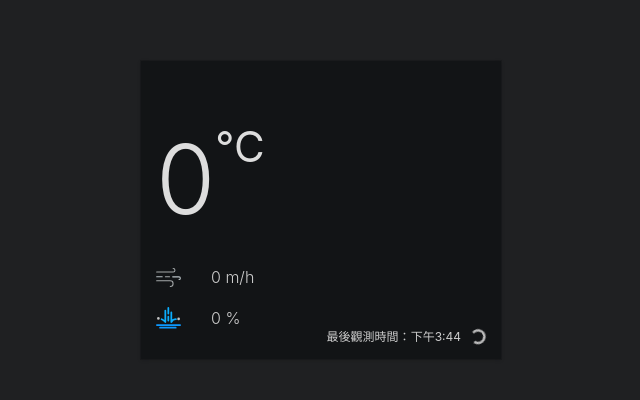
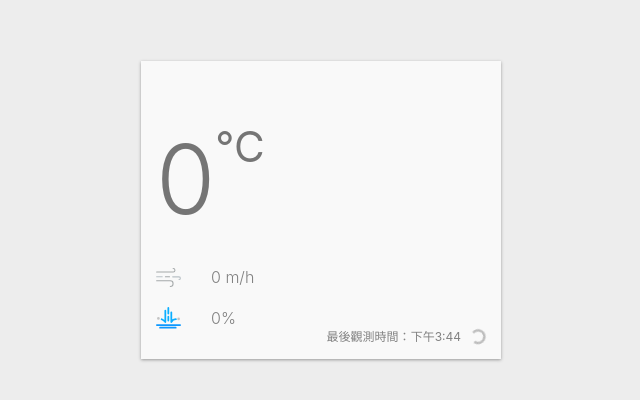
Before and after one commit to chaoting1995/weather_box, a React (Create React App) app: page / in a window 1280 px wide. Shown: the part 190-590 px from the top of the page, without its empty margins (319-959 px from the left). Built offline with nearby package versions, Linux system fonts and the light colour scheme; no server answers; the HTML template or start-up script is replaced by a standard one.

Commit message:
2020.12.01 02:11 完成進階資料處理與客製化（除了Custom Hooks）

```diff
--- a/src/App.js
+++ b/src/App.js
@@ -1,16 +1,10 @@
-import React, { useCallback,useState,useEffect } from 'react';
-import styled from '@emotion/styled'
-import dayjs from 'dayjs'
+import React, { useCallback,useState,useEffect, useMemo } from 'react';
+
 // import { ThemeProvider } from 'emotion-theming';書裡引入方法不能用了
 import {ThemeProvider} from '@emotion/react'
-
-import WeatherIcon from './components/WeatherIcon'
-
-import { ReactComponent as DayCloudyIcon } from './images/day-cloudy.svg';
-import { ReactComponent as AirFlowIcon } from './images/airFlow.svg';
-import { ReactComponent as RainIcon } from './images/rain.svg';
-import { ReactComponent as RefreshIcon } from './images/refresh.svg';
-import { ReactComponent as LoadingIcon } from './images/loading.svg';
+import WeatherCard from './views/WeatherCard';
+import { getMoment } from './utils/helpers'
+import styled from '@emotion/styled';
 
 //定義主題配色
 const theme = {
@@ -42,135 +36,22 @@ const Container = styled.div`
   justify-content: center;
 `;
 
-const WeatherCard= styled.div`
-  position: relative;
-  min-width: 360px;
-  box-shadow: ${({ theme }) => theme.boxShadow};
-  background-color: ${({ theme }) => theme.foregroundColor};
-  box-sizing: border-box;
-  padding: 30px 15px;
-  `;
-// 透過 props 取得傳進來的資料
-// props 會是 {theme: "dark", children: "台北市"}
-const Location = styled.div`
-  ${'' /* ${props => console.log(props)} */}
-  ${'' /* color: ${props => props.theme === 'dark' ? '#dadada' : '#212121'}; */}
-  color: ${({ theme }) => theme.titleColor};
-  font-size: 28px;
-  margin-bottom: 20px;
-`;
-  const Description = styled.div`
-  font-size: 16px;
-  color: ${({ theme }) => theme.textColor};
-  margin-bottom: 30px;
-`;
 
-  const CurrentWeather = styled.div`
-  display: flex;
-  justify-content: space-between;
-  align-items: center;
-  margin-bottom: 30px;
-`;
-
-const Temperature = styled.div`
-color: ${({ theme }) => theme.temperatureColor};
-  font-size: 96px;
-  font-weight: 300;
-  display: flex;
-`;
-
-const Celsius = styled.div`
-  font-weight: normal;
-  font-size: 42px;
-`;
-
-
-const AirFlow = styled.div`
-  display: flex;
-  align-items: center;
-  font-size: 16x;
-  font-weight: 300;
-  color: ${({ theme }) => theme.textColor};
-  margin-bottom: 20px;
-
-  svg {
-    width: 25px;
-    height: auto;
-    margin-right: 30px;
-  }
-`;
-
-const Rain = styled.div`
-  display: flex;
-  align-items: center;
-  font-size: 16x;
-  font-weight: 300;
-  color: ${({ theme }) => theme.textColor};
-
-  svg {
-    width: 25px;
-    height: auto;
-    margin-right: 30px;
-  }
-`;
-
-const DayCloudy = styled(DayCloudyIcon)`
-  flex-basis: 30%;
-`;
-
-// const Refresh = styled(RefreshIcon)`
-//   /* 在這裡寫入 CSS 樣式 */
-//   width: 15px;
-//   height: 15px;
-//   position: absolute;
-//   right: 15px;
-//   bottom: 15px;
-//   cursor: pointer;
-// `;
-
-const Refresh = styled.div`
-  position: absolute;
-  right: 15px;
-  bottom: 15px;
-  font-size: 12px;
-  display: inline-flex;
-  align-items: flex-end;
-  color: ${({ theme }) => theme.textColor};
-
-    svg {
-    margin-left: 10px;
-    width: 15px;
-    height: 15px;
-    cursor: pointer;
-    /* STEP 2：使用 rotate 動畫效果在 svg 圖示上 */
-    animation: rotate infinite 1.5s linear;
-    animation-duration: ${({ isLoading }) => (isLoading ? '1.5s' : '0s')};
-  }
-  /* STEP 1：定義旋轉的動畫效果，並取名為 rotate */
-  @keyframes rotate {
-    from {
-      transform: rotate(360deg);
-    }
-    to {
-      transform: rotate(0deg);
-    }
-  }
-`;
+const AUTHORIZATION_KEY ='CWB-6F49758A-41B0-438C-B457-08D2C69B013A';
+const LOCATION_NAME ='臺北';
+const LOCATION_NAME_FORECAST ='臺北市';
 
 
   //氣象資料開放平臺提供方式
   // const url = `https://opendata.cwb.gov.tw/fileapi/v1/opendataapi/O-A0003-001?Authorization=${AUTHORIZATION_KEY}&format=JSON`;
 
   const  fetchCurrentWeather=()=> {
-
     // //拉取資料前，設定載入指示器的狀態為true
     //   setWeatherElement((prevState) => ({
     //     ...prevState,
     //     isLoading: true,
     //   }));
 
-    const AUTHORIZATION_KEY ='CWB-6F49758A-41B0-438C-B457-08D2C69B013A';
-    const LOCATION_NAME ='臺北';
     const url = `https://opendata.cwb.gov.tw/api/v1/rest/datastore/O-A0003-001?Authorization=${AUTHORIZATION_KEY}&locationName=${LOCATION_NAME}`
 
     return fetch(url)
@@ -210,6 +91,8 @@ const Refresh = styled.div`
   })
   }
 
+
+
   const  fetchWeatherForecast = () => {
 
     //拉取資料前，設定載入指示器的狀態為true
@@ -218,10 +101,7 @@ const Refresh = styled.div`
       //   isLoading: true,
       // }));
 
-    const AUTHORIZATION_KEY ='CWB-6F49758A-41B0-438C-B457-08D2C69B013A';
-    const LOCATION_NAME ='臺北市';
-
-    const url = `https://opendata.cwb.gov.tw/api/v1/rest/datastore/F-C0032-001?Authorization=${AUTHORIZATION_KEY}&locationName=${LOCATION_NAME}`
+    const url = `https://opendata.cwb.gov.tw/api/v1/rest/datastore/F-C0032-001?Authorization=${AUTHORIZATION_KEY}&locationName=${LOCATION_NAME_FORECAST}`
 
     return fetch(url)
     .then( (response) => response.json())
@@ -253,7 +133,7 @@ const Refresh = styled.div`
 
 const App = () => {
   // const [currentTheme, setCurrentTheme] = useState('light');
-  const [currentTheme] = useState('dark');
+  const [currentTheme,setCurrentTheme] = useState('light');
 
    //定義會使用到的資料狀態
   //  const [currentWeather, setWeatherElement] = useState({
@@ -269,21 +149,18 @@ const App = () => {
       isLoading: true,
   });
 
-   //從狀態中解構
-   const {
-    observationTime,
-    locationName,
-    description,
-    windSpeed,
-    temperature,
-    rainPossibility,
-    comfortability,
-    isLoading,
-    weatherCode,
-  } = weatherElement;
+  //判斷日夜( getMoment，傳入城市，回傳day or night)
+  // 錯誤示範：const moment = useMemo(()=>{ getMoment(LOCATION_NAME_FORECAST); },[]) //抓了半天的臭蟲
+  const moment = useMemo(() => getMoment(LOCATION_NAME_FORECAST), []);
+console.log('moment',moment);
+console.log('getMoment(LOCATION_NAME_FORECAST)',getMoment(LOCATION_NAME_FORECAST));
+
+  //依日夜變更主題
+  useEffect(() => {
+    setCurrentTheme( moment === 'day' ? 'light' : 'dark');
+  },[])
 
   const fetchData = useCallback(async () => {
-
       //拉取資料前，設定載入指示器的狀態為true
       setWeatherElement((prevState) => ({
         ...prevState,
@@ -329,38 +206,13 @@ const App = () => {
     // <ThemeProvider theme={theme.currentTheme}>//不能寫成這樣會爛掉
     <ThemeProvider theme={theme[currentTheme]}>
     <Container>
-      <WeatherCard>
-        <Location>{locationName}</Location>
-        <Description>{description} {comfortability}</Description>
-        <CurrentWeather>
-          <Temperature>
-          {Math.round(temperature)} <Celsius>°C</Celsius>
-          </Temperature>
-          <WeatherIcon weatherCode={weatherCode} moment="night"/>
-        </CurrentWeather>
-        <AirFlow>
-        <AirFlowIcon/>
-        {windSpeed} m/h
-        </AirFlow>
-        <Rain>
-        <RainIcon/>
-        {rainPossibility} %
-        </Rain>
-        <Refresh
-          onClick={fetchData}
-          isLoading={isLoading}
-          >
-            最後觀測時間：
-            {new Intl.DateTimeFormat('zh-TW', {
-              hour: 'numeric',
-              minute: 'numeric',
-            }).format(dayjs(observationTime))}{' '}
-            {/*(new Date(observationTime)) */}
-            {isLoading ? <LoadingIcon /> : <RefreshIcon />}
-          </Refresh>
-      </WeatherCard>
+      <WeatherCard
+        weatherElement={weatherElement}
+        moment={moment}
+        fetchData={fetchData}
+      />
     </Container>
-    </ThemeProvider>
+  </ThemeProvider>
   );
 };
 
--- /dev/null
+++ b/src/utils/helpers.js
@@ -0,0 +1,48 @@
+// STEP 1：匯入日出日落資料
+import sunriseAndSunsetData from './sunrise-sunset.json';
+
+export const getMoment = (locationName) => {
+  // STEP 2：從日出日落時間中找出符合的地區
+  const location = sunriseAndSunsetData.find(
+    (data) => data.locationName === locationName
+  );
+
+  // STEP 3：找不到的話則拋出錯誤訊息
+  if (!location) {
+    throw new Error(`找不到 ${location} 的日出日落資料`);
+  }
+
+  // STEP 4：取得當前時間
+  const now = new Date();
+
+  // STEP 5：將當前時間以 "2019-10-08" 的時間格式呈現
+  const nowDate = Intl.DateTimeFormat('zh-TW', {
+    year: 'numeric',
+    month: '2-digit',
+    day: '2-digit',
+  })
+    .format(now)
+    .replace(/\//g, '-');
+
+  // STEP 6：從該地區中找到對應的日期
+  const locationDate = location?.time.find((time) => time.dataTime === nowDate);
+
+  // STEP 7：找不到的話則拋出錯誤訊息
+  if (!locationDate) {
+    throw new Error(`找不到 ${locationName} 在 ${nowDate} 的日出日落資料`);
+  }
+
+  // STEP 8：將日出日落以及當前時間轉成時間戳記（TimeStamp）
+  const sunriseTimestamp = new Date(
+    `${locationDate.dataTime} ${locationDate.sunrise}`
+  ).getTime();
+  const sunsetTimestamp = new Date(
+    `${locationDate.dataTime} ${locationDate.sunset}`
+  ).getTime();
+  const nowTimeStamp = now.getTime();
+
+  // STEP 9：若當前時間介於日出和日落中間，則表示為白天，否則為晚上
+  return sunriseTimestamp <= nowTimeStamp && nowTimeStamp <= sunsetTimestamp
+    ? 'day'
+    : 'night';
+};
--- /dev/null
+++ b/src/views/WeatherCard.js
@@ -0,0 +1,171 @@
+import React from 'react';
+import styled from '@emotion/styled';
+import dayjs from 'dayjs';
+import WeatherIcon from './../components/WeatherIcon.js';
+
+//樣板 import { ReactComponent as DayCloudyIcon } from './images/day-cloudy.svg';
+import { ReactComponent as AirFlowIcon } from './../images/airFlow.svg';
+import { ReactComponent as RainIcon } from './../images/rain.svg';
+import { ReactComponent as RefreshIcon } from './../images/refresh.svg';
+import { ReactComponent as LoadingIcon } from './../images/loading.svg';
+
+const WeatherCardWrapper = styled.div`
+  position: relative;
+  min-width: 360px;
+  box-shadow: ${({ theme }) => theme.boxShadow};
+  background-color: ${({ theme }) => theme.foregroundColor};
+  box-sizing: border-box;
+  padding: 30px 15px;
+`;
+
+// 透過 props 取得傳進來的資料
+// props 會是 {theme: "dark", children: "台北市"}
+const Location = styled.div`
+  font-size: 28px;
+  ${'' /* ${props => console.log(props)} */}
+  ${'' /* color: ${props => props.theme === 'dark' ? '#dadada' : '#212121'}; */}
+  color: ${({ theme }) => theme.titleColor};
+  margin-bottom: 20px;
+`;
+
+const Description = styled.div`
+  font-size: 16px;
+  color: ${({ theme }) => theme.textColor};
+  margin-bottom: 30px;
+`;
+
+const CurrentWeather = styled.div`
+  display: flex;
+  justify-content: space-between;
+  align-items: center;
+  margin-bottom: 30px;
+`;
+
+const Temperature = styled.div`
+  color: ${({ theme }) => theme.temperatureColor};
+  font-size: 96px;
+  font-weight: 300;
+  display: flex;
+`;
+
+const Celsius = styled.div`
+  font-weight: normal;
+  font-size: 42px;
+`;
+
+const AirFlow = styled.div`
+  display: flex;
+  align-items: center;
+  font-size: 16x;
+  font-weight: 300;
+  color: ${({ theme }) => theme.textColor};
+  margin-bottom: 20px;
+  svg {
+    width: 25px;
+    height: auto;
+    margin-right: 30px;
+  }
+`;
+
+const Rain = styled.div`
+  display: flex;
+  align-items: center;
+  font-size: 16x;
+  font-weight: 300;
+  color: ${({ theme }) => theme.textColor};
+  svg {
+    width: 25px;
+    height: auto;
+    margin-right: 30px;
+  }
+`;
+
+
+//樣板
+// const DayCloudy = styled(DayCloudyIcon)`
+//   flex-basis: 30%;
+// `;
+
+// const Refresh = styled(RefreshIcon)`
+//   /* 在這裡寫入 CSS 樣式 */
+//   width: 15px;
+//   height: 15px;
+//   position: absolute;
+//   right: 15px;
+//   bottom: 15px;
+//   cursor: pointer;
+// `;
+
+const Refresh = styled.div`
+  position: absolute;
+  right: 15px;
+  bottom: 15px;
+  font-size: 12px;
+  display: inline-flex;
+  align-items: flex-end;
+  color: ${({ theme }) => theme.textColor};
+  svg {
+    margin-left: 10px;
+    width: 15px;
+    height: 15px;
+    cursor: pointer;
+    animation: rotate infinite 1.5s linear;
+    animation-duration: ${({ isLoading }) => (isLoading ? '1.5s' : '0s')};
+  }
+  @keyframes rotate {
+    from {
+      transform: rotate(360deg);
+    }
+    to {
+      transform: rotate(0deg);
+    }
+  }
+`;
+
+const WeatherCard = (props) => {
+
+  const { weatherElement, moment, fetchData } = props;
+
+  const {
+    observationTime,
+    locationName,
+    temperature,
+    windSpeed,
+    description,
+    weatherCode,
+    rainPossibility,
+    comfortability,
+    isLoading,
+  } = weatherElement;
+
+  return (
+    <WeatherCardWrapper>
+      <Location>{locationName}</Location>
+      <Description>
+        {description} {comfortability}
+      </Description>
+      <CurrentWeather>
+        <Temperature>
+          {Math.round(temperature)} <Celsius>°C</Celsius>
+        </Temperature>
+        <WeatherIcon weatherCode={weatherCode} moment={moment} />
+      </CurrentWeather>
+      <AirFlow>
+        <AirFlowIcon /> {windSpeed} m/h
+      </AirFlow>
+      <Rain>
+        <RainIcon /> {rainPossibility}%
+      </Rain>
+      <Refresh onClick={fetchData} isLoading={isLoading}>
+        最後觀測時間：
+        {new Intl.DateTimeFormat('zh-TW', {
+          hour: 'numeric',
+          minute: 'numeric',
+        }).format(dayjs(observationTime))}{' '}
+        {isLoading ? <LoadingIcon /> : <RefreshIcon />}
+      </Refresh>
+    </WeatherCardWrapper>
+  );
+};
+
+export default WeatherCard;
```
Also changed, not shown: src/components/WeatherIcon.js (+7 -8 lines), 1 other file (tests, documents, lock files or other folders).
